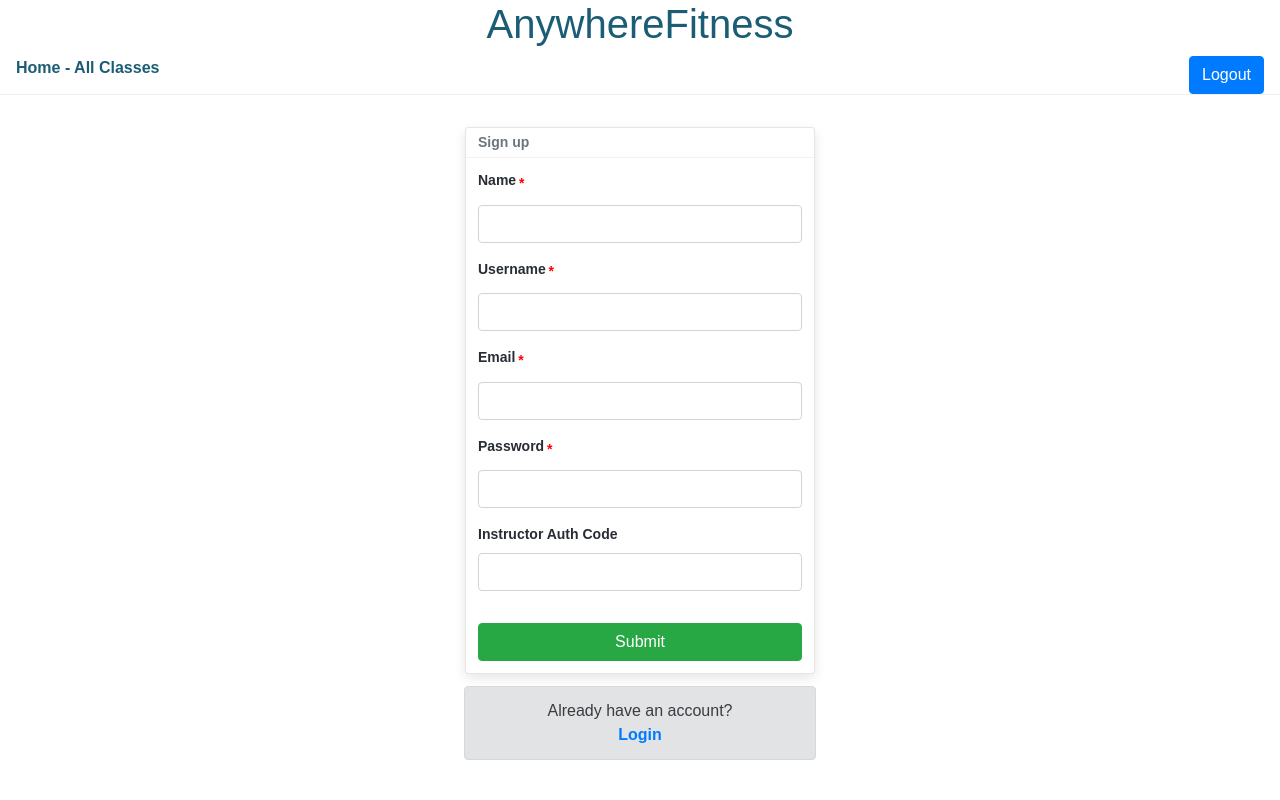
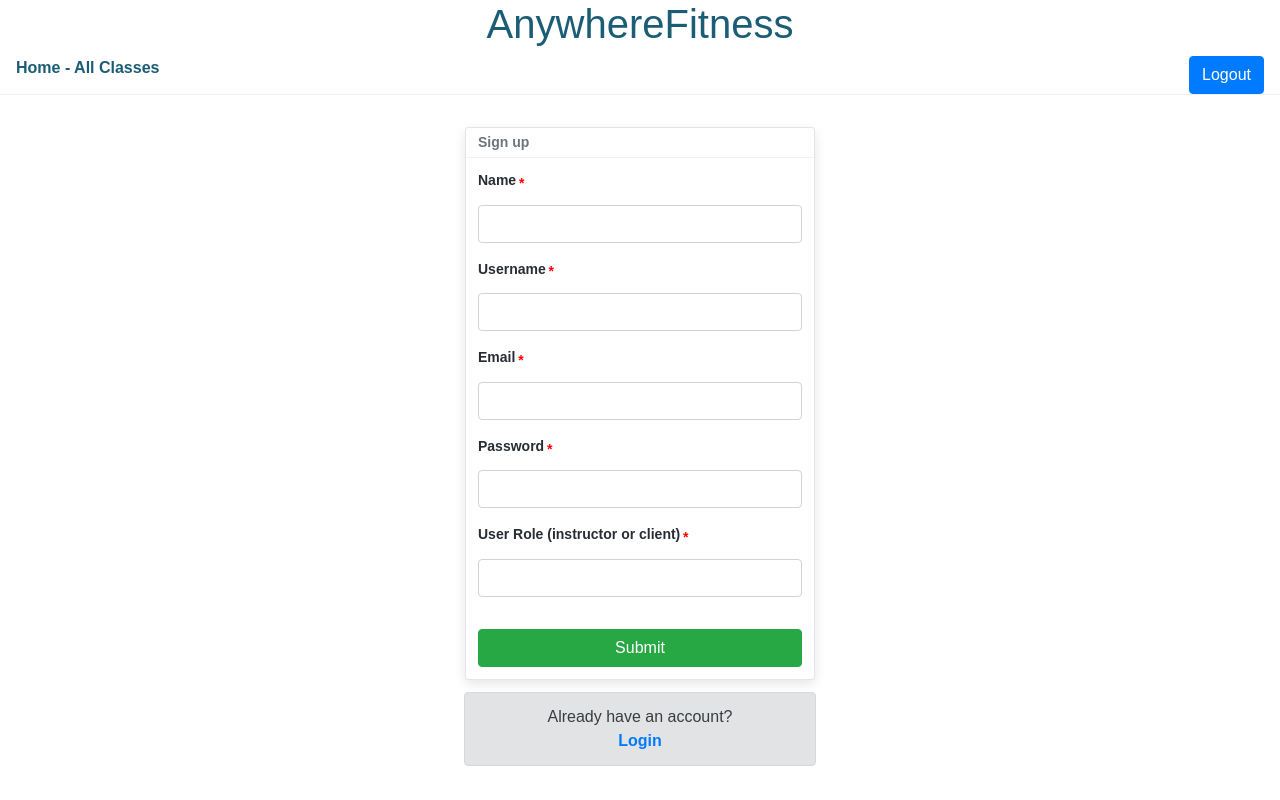
Before and after one commit to lukecparr/front-end, a React (Create React App) app: page /sign-up in a window 1280 px wide. Built offline with nearby package versions, Linux system fonts and the light colour scheme.

Commit message:
Implemented userContext to do logic checks on user roles

```diff
--- a/src/App.js
+++ b/src/App.js
@@ -9,13 +9,14 @@ import UserLogin from './components/UserLogin';
 import NewUser from './components/NewUser';
 import PrivateRoute from './components/PrivateRoute';
 
-import { classContext } from './contexts';
+import { classContext, userContext } from './contexts';
 import axiosWithAuth from './utils/axiosWithAuth';
 
 import dummydata from './dummydata';
 
 function App() {
 	const [classes, setClasses] = useState(dummydata);
+	const [userRole, setUserRole] = useState('')
 	const history = useHistory();
 
   const fetchClasses = () => {
@@ -45,18 +46,19 @@ function App() {
 				<h1 className='app-header'>AnywhereFitness</h1>
 				<div className='nav-links'>
 					<Link to='/'>Home - All Classes</Link>
-					<Button color="primary" onClick={logout}>Logout</Button>
+					<Button color='primary' onClick={logout}>Logout</Button>
 				</div>
 			</nav>
 
+			<userContext.Provider value={[userRole, setUserRole]}>
 				<classContext.Provider value={[classes, fetchClasses]}>
 					<PrivateRoute path='/class-list/:classID' component={EachClass} />
 					<PrivateRoute exact path='/' component={ClassList} />
 				</classContext.Provider>
 
-
 				<Route path='/login' component={UserLogin} />
 				<Route path='/sign-up' component={NewUser} />
+			</userContext.Provider>
 		</div>
 	);
 }
--- a/src/components/ClassList.js
+++ b/src/components/ClassList.js
@@ -2,11 +2,17 @@ import React, { useContext } from "react";
 import { Link } from "react-router-dom";
 import './ClassList.css';
 
-import { classContext } from '../contexts/index';
+import { classContext, userContext } from '../contexts/index';
 
 function ClassList() {
-	const [classes] = useContext(classContext)
+	const [classes] = useContext(classContext);
+	const [userRole] = useContext(userContext);
+
 	return (
+		<>
+			{/* Here's how we can do conditional elements for instructors vs clients */}
+			{userRole === 'instructor' ? <h1>Logged in as {userRole}</h1> : ''}
+
 			<div className='class-list'>
 				{classes.map(eachClass => {
 					return (
@@ -26,6 +32,7 @@ function ClassList() {
 					);
 				})}
 			</div>
+		</>
 	);
 }
 
--- a/src/components/NewUser.js
+++ b/src/components/NewUser.js
@@ -1,13 +1,16 @@
-import React, { useState } from 'react';
+import React, { useState, useContext } from 'react';
 import { Link, useHistory } from 'react-router-dom';
 import { useForm } from '../hooks';
 import { Button, Form, FormGroup, Label, Input, Spinner, Toast, ToastBody, ToastHeader, Alert } from 'reactstrap';
+
+import { userContext } from '../contexts';
 
 import './NewUser.css';
 
 import axios from 'axios';
 
 const NewUser = () => {
+  const [, setUserRole] = useContext(userContext);
 	const initialValues = { name: '', username: '', email: '', password: '', role: '' }; //Initial form values
 	const [isLoading, setIsLoading] = useState(false); //State for progress spinner
   const history = useHistory();
@@ -24,6 +27,7 @@ const NewUser = () => {
           axios.post('https://anytime-fitness.herokuapp.com/api/auth/login', {username: values.username, password: values.password})
 						.then(res => {
               localStorage.setItem('token', res.data.token);
+              setUserRole(res.data.role);
 							setIsLoading(false);
 							history.push('/');
 						})
@@ -88,7 +92,7 @@ const NewUser = () => {
 
 						{/* Auth code input */}
             <FormGroup>
-              <Label for="role" className="formLabel">Instructor Auth Code</Label>
+              <Label for="role" className="formLabel">User Role (instructor or client)<mark>*</mark></Label>
               <Input
                 type="text"
                 name="role"
--- a/src/components/UserLogin.js
+++ b/src/components/UserLogin.js
@@ -1,12 +1,15 @@
-import React, { useState } from 'react';
+import React, { useState, useContext } from 'react';
 import { Link, useHistory } from 'react-router-dom';
 import { useForm } from '../hooks';
 import { Button, Form, FormGroup, Label, Input, Spinner, Toast, ToastBody, ToastHeader, Alert } from 'reactstrap';
 import axios from 'axios';
 
+import { userContext } from '../contexts';
+
 import './UserLogin.css';
 
 const UserLogin = () => {
+	const [, setUserRole] = useContext(userContext);
 	const initialValues = { username: '', password: '' };
 	const [isLoading, setIsLoading] = useState(false);
 	const [error, setError] = useState('');
@@ -23,6 +26,7 @@ const UserLogin = () => {
 			axios.post('https://anytime-fitness.herokuapp.com/api/auth/login', values)
 				.then(res => {
 					localStorage.setItem('token', res.data.token);
+					setUserRole(res.data.role)
 					setIsLoading(false);
 					history.push('/')
 				})
```
Lines whose indentation alone changed are shown as unchanged.
